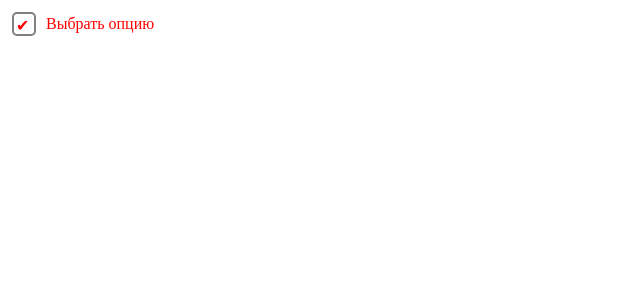
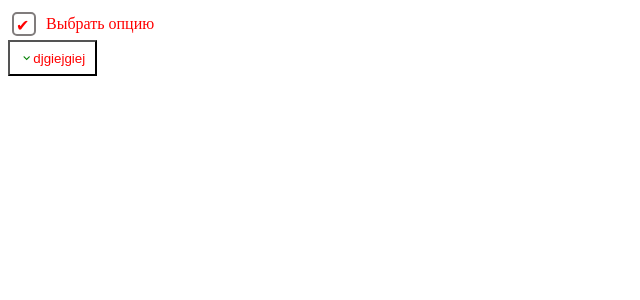
Before and after one commit to pltnv/Iana-ui, a Vue app: page / in a window 1280 px wide. Shown: the top 300 px of the page, without its empty margins (0-640 px from the left). Built offline with nearby package versions, Linux system fonts and the light colour scheme.

Commit message:
adds I-Button, prettier, scss

```diff
--- a/index.html
+++ b/index.html
@@ -4,7 +4,7 @@
     <meta charset="UTF-8" />
     <link rel="icon" type="image/svg+xml" href="/vite.svg" />
     <meta name="viewport" content="width=device-width, initial-scale=1.0" />
-    <title>Vite + Vue</title>
+    <title>Iana UI</title>
   </head>
   <body>
     <div id="app"></div>
--- a/src/App.vue
+++ b/src/App.vue
@@ -1,27 +1,36 @@
 <template>
   <div>
     <i-checkbox v-model="testValue" label="Выбрать опцию" color="red" />
+    <i-button
+      size="md"
+      label="djgiejgiej"
+      iconLeft="mdi-chevron-down"
+      iconRight="mdi-chevron-down"
+      iconLeftColor="green"
+      color="red"
+    ></i-button>
   </div>
 </template>
 
 <script>
-import ICheckbox from './components/ICheckbox/ICheckbox.vue'
-import { ref } from 'vue'
+import ICheckbox from "./components/ICheckbox/ICheckbox.vue";
+import IButton from "./components/IButton/IButton.vue";
+import { ref } from "vue";
 
 export default {
   name: "App.vue",
   components: {
-    ICheckbox
+    ICheckbox,
+    IButton
   },
   setup(props, { emit }) {
     let testValue = ref(true);
 
     return {
-      testValue,
+      testValue
     };
-  },
-}
-
+  }
+};
 </script>
 
 <style scoped></style>
--- /dev/null
+++ b/src/components/IButton/IButton.vue
@@ -0,0 +1,102 @@
+<template>
+  <button
+    :id="id"
+    :name="name"
+    :type="type"
+    :disabled="disabled"
+    class="i-button"
+    :class="[`i-button--${size}`, { 'i-button--block': block }]"
+    :style="{ color: color, borderRadius: rounded }"
+    @click="click"
+  >
+    <i
+      v-if="iconLeft"
+      class="mdi i-button__icon-left"
+      :class="iconLeft"
+      :style="{ color: iconLeftColor }"
+    ></i>
+    <span v-if="label" class="i-button__label"> {{ label }}</span>
+    <i
+      v-if="iconRight"
+      class="mdi i-button__icon-right"
+      :class="iconRight"
+      :style="{ color: iconRightColor }"
+    ></i>
+  </button>
+</template>
+
+<script>
+export default {
+  name: "I-Button",
+  props: {
+    id: String,
+    name: String,
+    label: String,
+    color: String,
+    type: {
+      type: String,
+      default: "button",
+      validator: (value) => {
+        return ["button", "submit", "reset"].indexOf(value) !== -1;
+      }
+    },
+    rounded: String,
+    size: {
+      type: String,
+      default: "sm",
+      validator: (value) => {
+        return ["xs", "sm", "md", "lg", "xl"].indexOf(value) !== -1;
+      }
+    },
+    block: Boolean,
+    disabled: Boolean,
+    ripple: Boolean,
+    iconLeft: String,
+    iconRoght: String,
+    iconRightColor: String,
+    iconLeftColor: String
+  },
+  setup(props, { emit }) {
+    return {};
+  }
+};
+</script>
+
+<style lang="scss">
+.i-button {
+  display: flex;
+  align-items: center;
+  padding: 10px;
+  background-color: transparent;
+  cursor: pointer;
+
+  &--block {
+    width: 100%;
+    justify-content: center;
+  }
+
+  &--xs {
+    height: 20px;
+  }
+
+  &--sm {
+    height: 28px;
+  }
+
+  &--md {
+    height: 36px;
+  }
+
+  &--lg {
+    height: 44px;
+  }
+
+  &--xl {
+    height: 52px;
+  }
+
+  &:disabled {
+    pointer-events: none;
+  }
+}
+</style>
--- a/src/components/ICheckbox/ICheckbox.vue
+++ b/src/components/ICheckbox/ICheckbox.vue
@@ -1,8 +1,13 @@
 <template>
-  <div class="i-checkbox" :style="{ color: color }">
+  <div class="i-checkbox" :id="id" :name="name" :style="{ color: color }">
     <label class="label">
-      <input type="checkbox" class="i-checkbox__default" :checked="modelValue" :disabled="disabled"
-        @change="updateValue($event.target.checked)" />
+      <input
+        type="checkbox"
+        class="i-checkbox__default"
+        :checked="modelValue"
+        :disabled="disabled"
+        @change="updateValue($event.target.checked)"
+      />
       <span class="i-checkbox__custom"></span>
       {{ label }}
     </label>
@@ -10,56 +15,82 @@
 </template>
 
 <script>
-import { ref, watch } from 'vue'
-
 export default {
-  name: 'ICheckbox',
+  name: "ICheckbox",
   props: {
+    id: String,
+    name: String,
     label: String,
     modelValue: Boolean,
     color: String,
     disabled: Boolean,
-    ripple: Boolean,
+    ripple: Boolean
   },
-  emits: ['update:modelValue'],
+  emits: ["update:modelValue"],
   setup(props, { emit }) {
     function updateValue(newValue) {
-      emit('update:modelValue', newValue)
+      emit("update:modelValue", newValue);
     }
 
     return {
       updateValue
+    };
+  }
+};
+</script>
+
+<style lang="scss">
+.i-checkbox {
+  display: inline-block;
+  padding: 4px;
+
+  &__default {
+    position: absolute;
+    -webkit-appearance: none;
+    appearance: none;
+
+    &:checked + .i-checkbox__custom::after {
+      width: 0;
+      height: 0;
+    }
+
+    &:checked + .i-checkbox__custom:hover::after {
+      width: 40px;
+      height: 40px;
+    }
+
+    &:checked + .i-checkbox__custom::before {
+      opacity: 1;
+    }
+
+    &:disabled + .i-checkbox__custom {
+      opacity: 0.2;
+      border: 2px solid #4f4f4f;
+
+      &:checked + .i-checkbox__default + .i-checkbox__custom::before {
+        opacity: 1;
       }
     }
   }
-</script>
 
-
-<style>
-.i-checkbox {
-  display: inline-block;
-  padding: 4px 4px 4px 4px;
-}
-
-.i-checkbox__default {
-  position: absolute;
-  -webkit-appearance: none;
-  appearance: none;
-}
-
-.i-checkbox__custom {
+  &__custom {
     position: relative;
     width: 20px;
     height: 20px;
     background: white;
     border-radius: 5px;
-  border: 2px solid gray;
+    border: 2px solid #807c7c;
     text-align: left;
     margin-right: 10px;
+    cursor: pointer;
+
+    &:hover::after {
+      width: 44px;
+      height: 44px;
     }
 
-.i-checkbox__custom::before {
-  content: '✔';
+    &::before {
+      content: "✔";
       text-align: center;
       position: absolute;
       left: 10%;
@@ -70,23 +101,25 @@ export default {
       opacity: 0;
     }
 
-
-.i-checkbox__default:checked+.i-checkbox__custom::before {
-  opacity: 1;
+    &::after {
+      content: "";
+      position: absolute;
+      top: 50%;
+      left: 50%;
+      background-color: rgba(0, 0, 0, 0.2);
+      border-radius: 50%;
+      transform: translate(-50%, -50%);
+      transition: width 0.1s, height 0.1s;
+      pointer-events: none;
+      opacity: 0.8;
     }
-
-.i-checkbox__default:disabled+.i-checkbox__custom {
-  opacity: 0.2;
-  border: 2px solid #4f4f4f;
   }
-
-.i-checkbox__default:checked .i-checkbox__default:disabled+.i-checkbox__custom::before {
-  opacity: 1;
 }
 
 .label {
   display: flex;
   justify-content: flex-start;
   align-items: center;
+  cursor: pointer;
 }
 </style>
```
Also changed, not shown: package.json (+8 -4 lines), src/main.js (+4 -4 lines), .prettierrc.cjs (added), 2 other files (tests, documents, lock files or other folders). Lines whose indentation alone changed are shown as unchanged.
